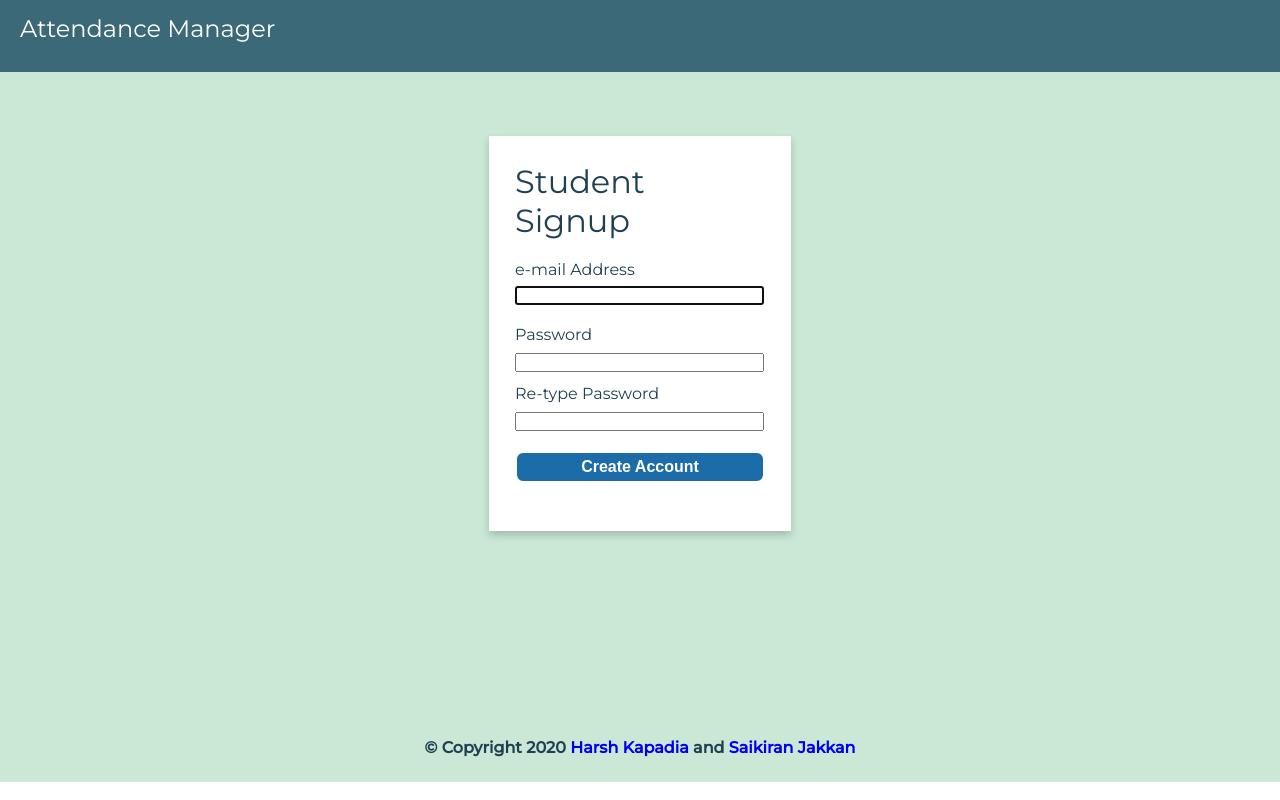
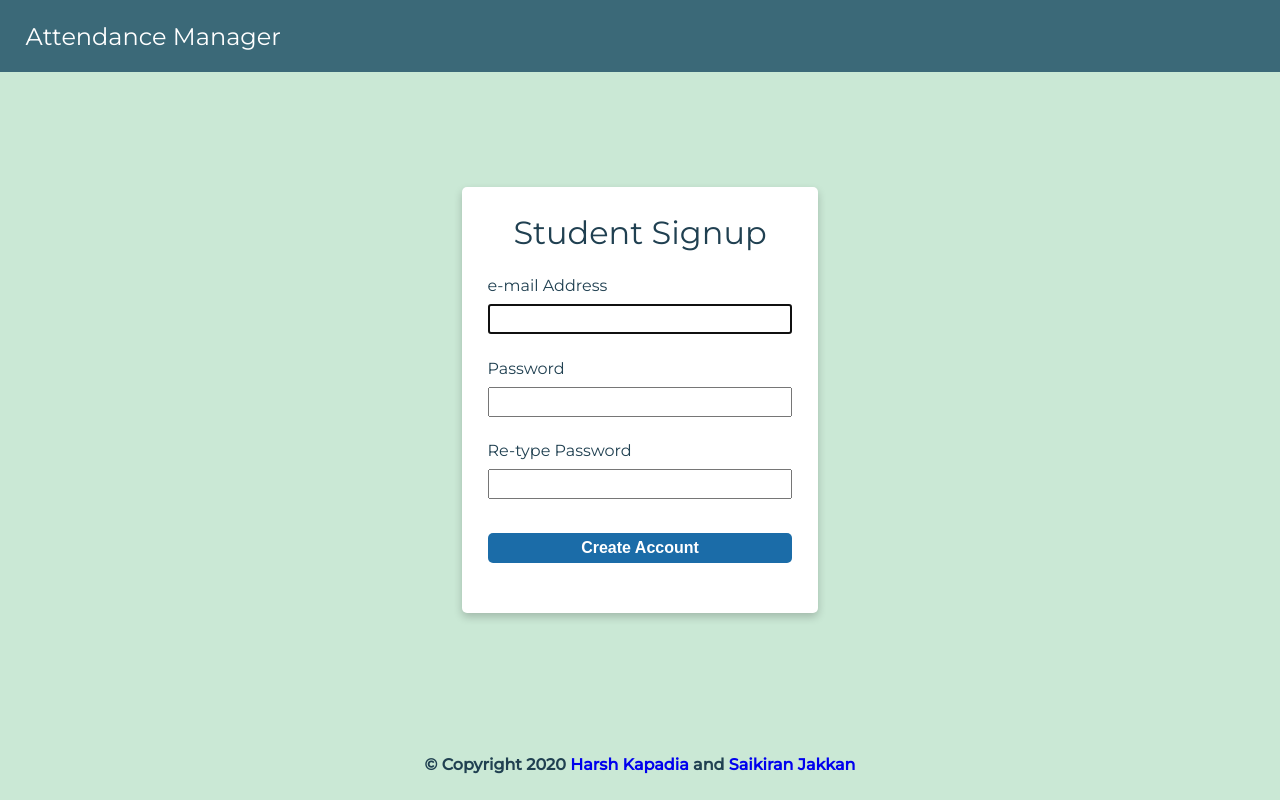
Before and after one commit to HarshKapadia2/attendance_management, a Flask app: page /student/signup in a window 1280 px wide. Run offline with Flask 2, Linux system fonts and the light colour scheme.

Commit message:
:hammer: refactor: Modify `student-signup-page.html` and `student-lectures-page.html`

```diff
--- a/student/static/css/signup-page.css
+++ b/student/static/css/signup-page.css
@@ -1,6 +1,7 @@
 * {
     margin: 0%;
     padding: 0%;
+    box-sizing: border-box;
 }
 
 a {
@@ -11,6 +12,8 @@ body {
     font-family: 'Montserrat', sans-serif;
     display: flex;
     flex-direction: column;
+    background-color: #cae8d5;
+    color: #204051;
 }
 
 
@@ -19,14 +22,13 @@ body {
 .navbar {
     height: 9vh;
     background-color: #3b6978;
+    display: flex;
     align-items: center;
-    justify-content: center;
 }
 
 .navbar-title {
     color: white;
-    padding-top: 14px;
-    padding-left: 20px;
+    padding-left: 2%;
     font-weight: initial;
 }
 
@@ -34,57 +36,37 @@ body {
 /* Main Section */
 
 .container{
-    height: 80vh;
+    height: 82vh;
     display: flex;
     justify-content: center;
-    background-color: #cae8d5;
+    align-items: center;
 }
 
-.login-card {
-    height: 43vh;
-    margin-top: 5%;
-    margin-bottom: 5%;
-    margin-left: 3%;
-    margin-right: 3%;
-    width: 250px;
+.signup-card {
     display: flex;
     flex-direction: column;
-    justify-content: flex-start;
-    text-align: left;
     box-shadow: 0 4px 8px 0 rgba(0, 0, 0, 0.2);
     background-color: #fff;
     padding: 2%;
+    border-radius: 5px;
 }
 
 h1 {
     margin-bottom: 8%;
-    color: #204051;
     font-weight: lighter;
+    text-align: center;
 }
 
-p {
-    color: #204051;
-}
-
-#email {
-    width: 98%;
+#email, #password, #password1 {
+    width: 100%;
+    height: 30px;
     margin: 3% 0%;
 }
 
 .password-div{
     display: flex;
-    flex-direction: row;
     justify-content: space-between;
     margin-top: 5%;
-    margin-bottom: 3%;
-}
-
-#password {
-    width: 98%;
-}
-
-#password1 {
-    width: 98%;
 }
 
 .button {
@@ -93,51 +75,31 @@ p {
     padding: 2%;
     background-color:#1b6ca8;
     font-weight: bold;
-    border-radius: 8px;
-    border: 2px solid white;
+    border-radius: 5px;
+    border: none;
+    cursor: pointer;
     color: white;
     margin-top: 8%;
     margin-bottom: 8%;
 }
 
-.button:hover {background-color:#0e9aa7}
+.button:hover {
+    background-color:#0e9aa7
+}
 
 
 /* Footer */
 
-.copyright {
+footer {
+    height: 9vh;
     display: flex;
-    flex-direction: column;
+    align-items: center;
     justify-content: center;
-    padding-top: 2%;
-    padding-bottom: 2%;
-    padding-left: 8%;
-    padding-right: 8%;
-    background-color: #cae8d5;
+    text-align: center;
 }
 
 .copyright-msg{
-    text-align: center;
     font-size: 16px;
     font-weight: bold;
     color: #204051;
 }
-
-
-/* Media Queries */
-
-@media screen and (max-width:1000px) {
-    .copyright {
-        height: 10vh;
-    }
-    .login-card {
-        height: 46vh;
-    }
-}
-
-@media screen and (max-width:800px) {
-    .login-card {
-        margin-top: 10%;
-        margin-bottom: 0%;
-    }
-}
--- a/student/templates/student-signup-page.html
+++ b/student/templates/student-signup-page.html
@@ -13,23 +13,23 @@
 	</div>
 
 	<div class="container">
-		<div class="login-card">
+		<div class="signup-card">
 			<form method="POST">
 				<h1>Student Signup</h1>
 
-				<label for="email" style="text-align: left;"><p>e-mail Address</p></label>
+				<label for="email" style="text-align: left;">e-mail Address</label>
 				<input id="email" type="email" name="email" required autofocus>
 
 				<div class="password-div">
 					<div>
-						<label for="password"><p>Password</p></label>
+						<label for="password">Password</label>
 					</div>
 				</div>
 				<input id="password" type="password" name="password" required data-eye>
 
 				<div class="password-div">
 					<div>
-						<label for="password"><p>Re-type Password</p></label>
+						<label for="password">Re-type Password</label>
 					</div>
 				</div>
 				<input id="password1" type="password" name="password" required data-eye>
```
Also changed, not shown: student/static/css/lectures-page.css (+7 -13 lines).
